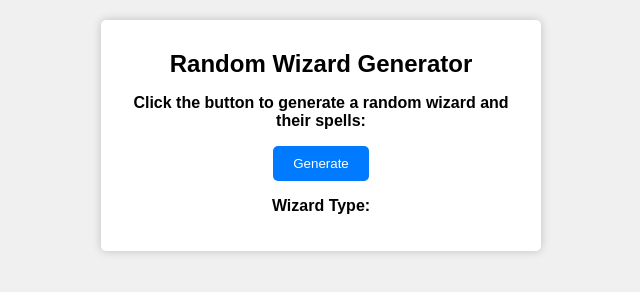
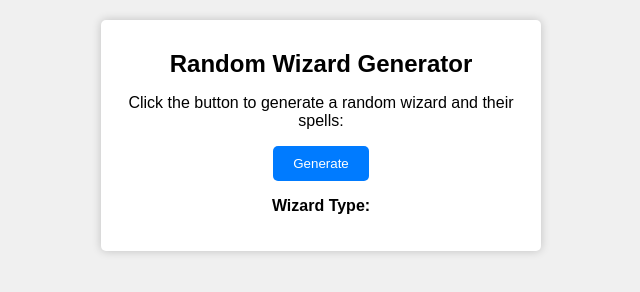
Before and after one commit to piartz/frostgrave-wizard-randomizer, a plain HTML site: page index.html in a window 1280 px wide. Shown: the whole page, without its empty margins (319-959 px from the left). Drawn offline with Linux system fonts and the light colour scheme.

Commit message:
Update index.html

```diff
--- a/index.html
+++ b/index.html
@@ -9,7 +9,7 @@
 <body>
     <div id="container">
         <h1>Random Wizard Generator</h1>
-        <p>Click the button to generate a random wizard and their spells:</p>
+        <p><span style="font-weight:normal">Click the button to generate a random wizard and their spells:</span></p>
         <button id="generate-button">Generate</button>
         <p>Wizard Type:<br><span id="wizard-type"></span></p>
         <div id="spell-list"></div>
```
